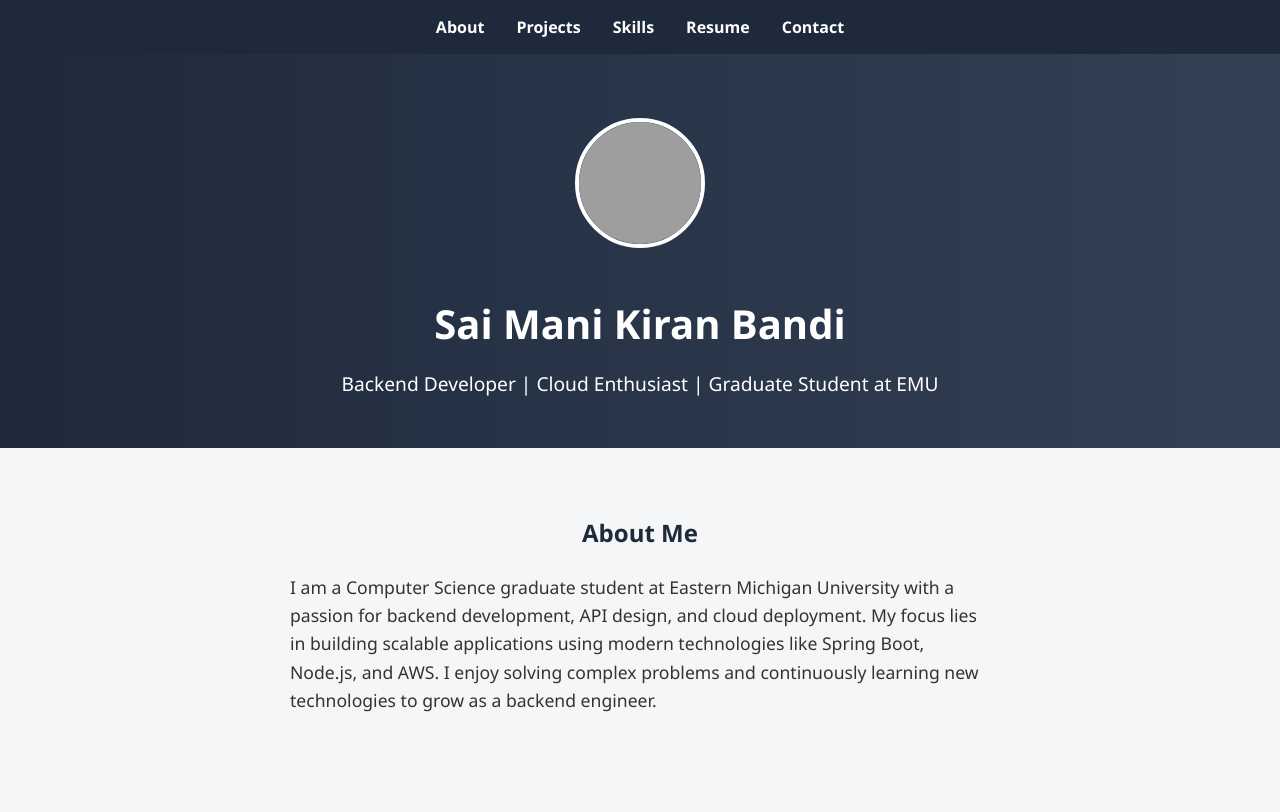
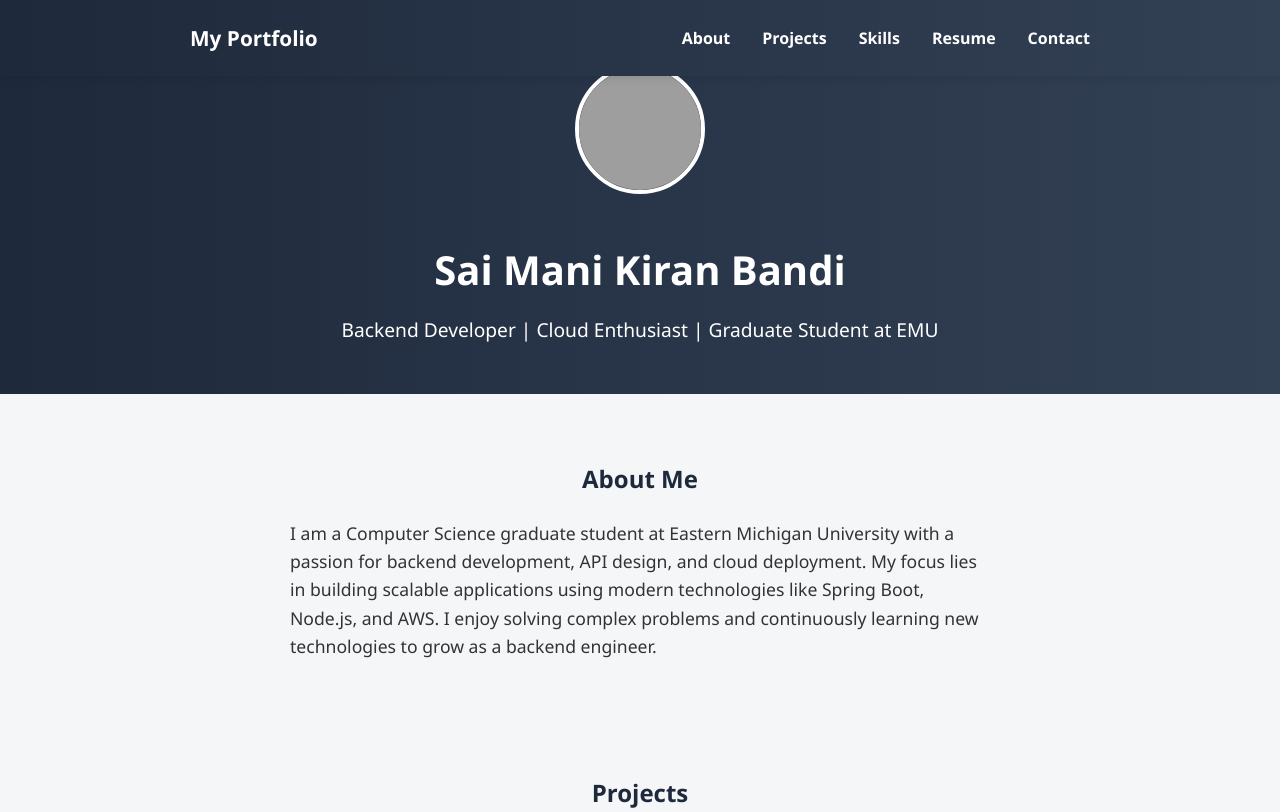
Before and after one commit to sbandi5/portfolio, a plain HTML site: page index.html in a window 1280 px wide. Shown: the top 812 px of the page. Drawn offline with Linux system fonts and the light colour scheme; grey boxes are pictures that could not be loaded.

Commit message:
changed the look of the nav bar

```diff
--- a/index.html
+++ b/index.html
@@ -20,8 +20,12 @@
       background: #1e293b;
       padding: 1rem;
       display: flex;
-      justify-content: center;
+      justify-content: space-around;
       gap: 2rem;
+    }
+    nav h3{
+      color: #fff;
+      font-weight: bold;
     }
     nav a {
       color: #fff;
@@ -122,13 +126,23 @@
   </style>
 </head>
 <body>
-  <nav>
-    <a href="#about">About</a>
-    <a href="#projects">Projects</a>
-    <a href="#skills">Skills</a>
-    <a href="#resume">Resume</a>
-    <a href="#contact">Contact</a>
-  </nav>
+  <nav style="
+    background: linear-gradient(to right, #1e293b, #334155);
+    padding: 1.5rem;
+    position: fixed;
+    width: 100%;
+    top: 0;
+    z-index: 1000;
+    box-shadow: 0 2px 10px rgba(0,0,0,0.1);">
+    <h3 style="margin: 0; font-size: 1.3rem;"><a href="./index.html">My Portfolio</a></h3>
+    <div style="display: flex; gap: 2rem; align-items: center;">
+      <a href="#about" style="transition: color 0.3s ease;">About</a>
+      <a href="#projects" style="transition: color 0.3s ease;">Projects</a>
+      <a href="#skills" style="transition: color 0.3s ease;">Skills</a>
+      <a href="#resume" style="transition: color 0.3s ease;">Resume</a>
+      <a href="#contact" style="transition: color 0.3s ease;">Contact</a>
+    </div>
+  </nav></nav>
 
   <header class="hero">
     <img src="./Images/20240710_191443.jpg" alt="Sai Mani Kiran Bandi" />
```
